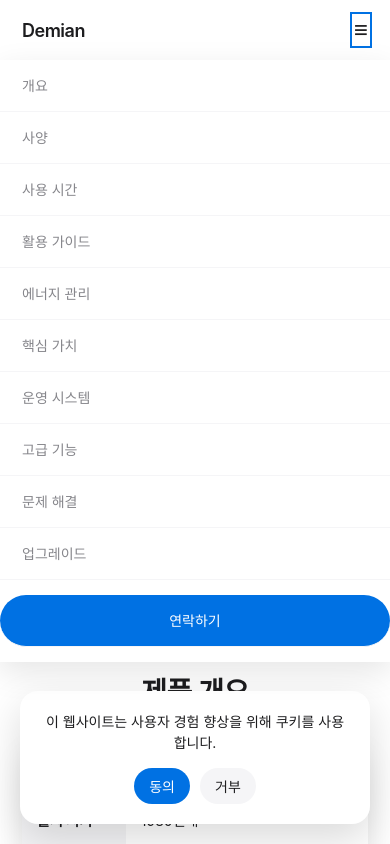
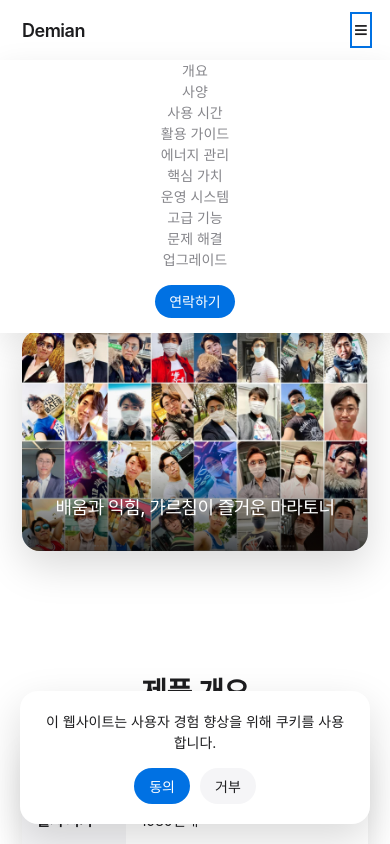
Before and after one commit to HYUNFLIX/demian-user-manual, a plain HTML site: page index.html in a window 390 px wide. Both pictures are taken after a click on the button "메뉴 열기". Shown: the top 844 px of the page. Drawn offline with Linux system fonts and the light colour scheme; a web font is replaced by a local one.

Commit message:
상단 메뉴 수정

```diff
--- a/style.css
+++ b/style.css
@@ -1274,12 +1274,16 @@ h3 {
         display: flex;
     }
 
-    .nav-item {
-        margin: 0;
-        padding: 15px 22px;
-        border-bottom: 1px solid var(--apple-gray);
-        width: 100%;
-    }
+.nav-item {
+    margin: 0 12px;
+    text-decoration: none;
+    color: var(--apple-light-gray);
+    font-size: 14px;
+    font-weight: 400;
+    transition: color var(--transition-fast);
+    position: relative;
+    white-space: nowrap; /* 텍스트 줄바꿈 방지 */
+}
 
     .nav-item.active::after {
         display: none;
```
